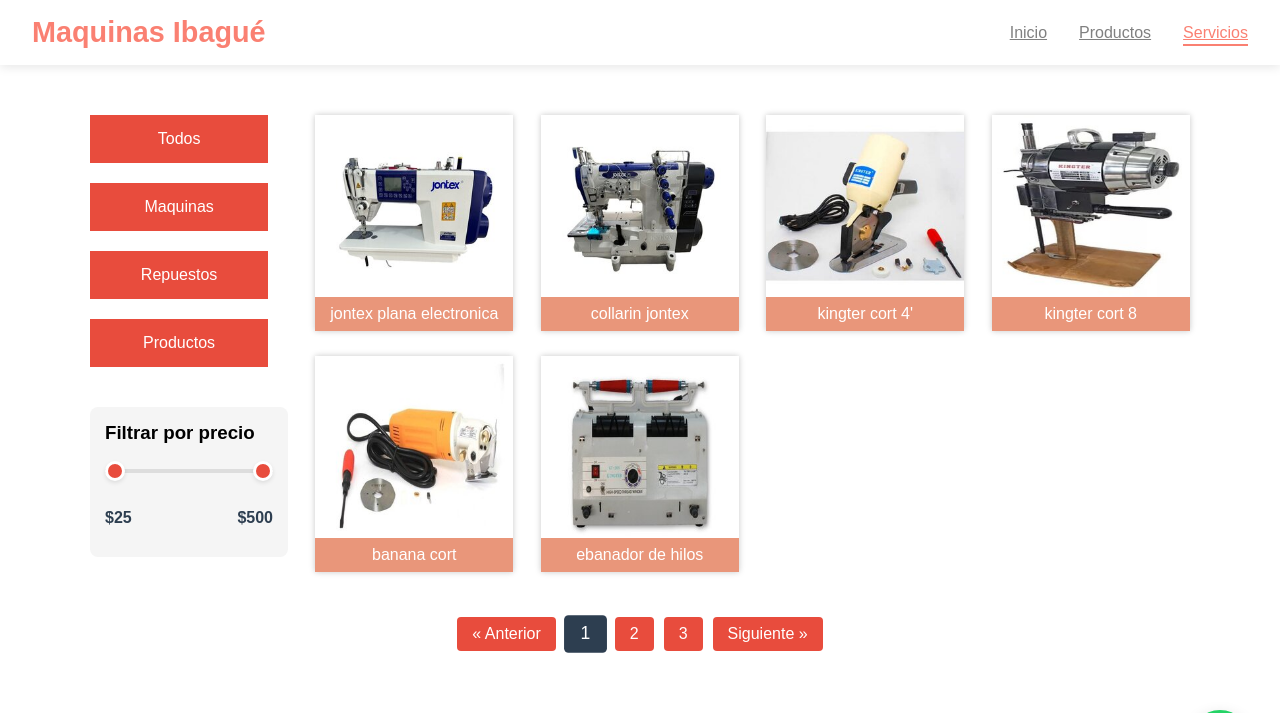
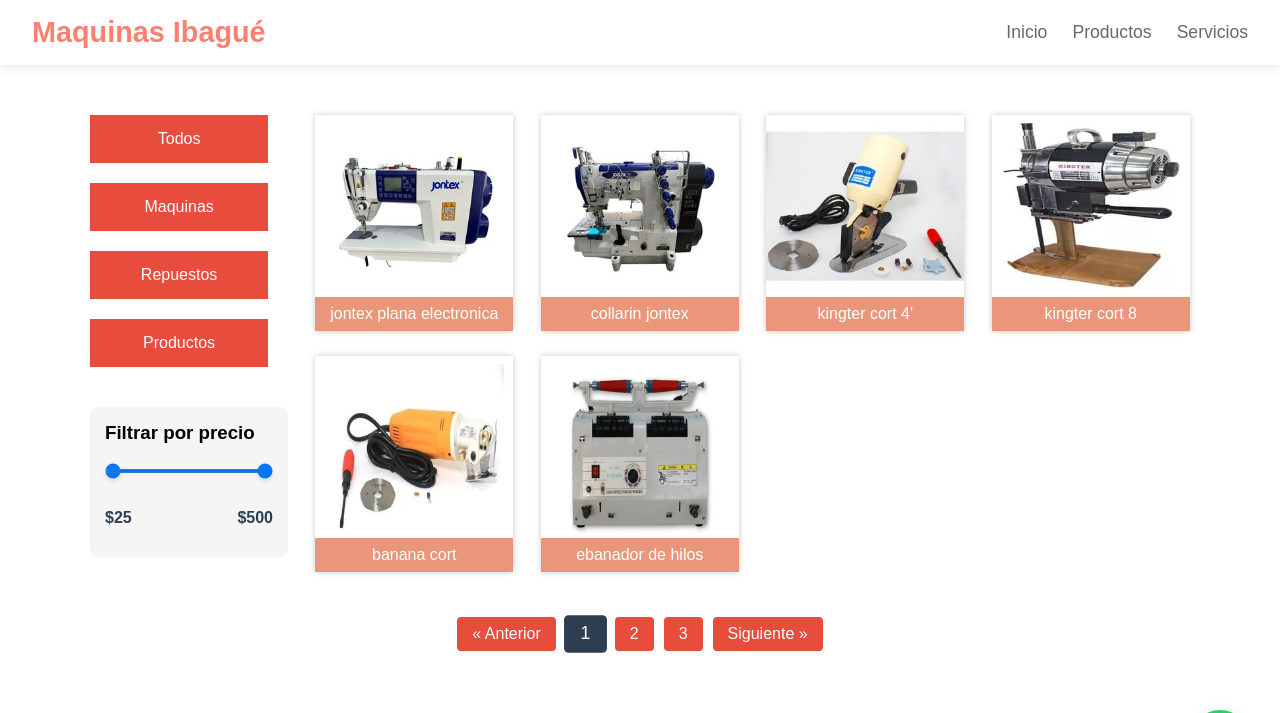
Before and after one commit to elierdev18/AESM, a PHP site: page /html/productos.html in a window 1280 px wide. Shown: the top 713 px of the page. Run offline with PHP 8.4, Linux system fonts and the light colour scheme.

Commit message:
arreglos productos

```diff
--- a/AESM-main/css/productos.css
+++ b/AESM-main/css/productos.css
@@ -38,35 +38,41 @@ body{
   font-weight: 700;
 }
 
-.navbar ul {
+nav ul {
   display: flex;
   list-style: none;
 }
 
-.navbar li {
-  margin-left: 2rem;
+nav ul li {
+  margin-left: 25px;
 }
 
-.navbar a {
-  color: var(--color-gray);
+nav ul li a {
+  text-decoration: none;
+  color: var(--color-gray-dark);
   font-weight: 500;
-  transition: color 0.3s;
+  font-size: 1.1rem;
+  transition: color 0.3s ease;
   position: relative;
-  padding-bottom: 5px;
 }
 
-.navbar a:hover, .navbar a.active {
+nav ul li a:hover {
   color: var(--color-salmon);
 }
 
-.navbar a.active::after {
+nav ul li a::after {
   content: '';
   position: absolute;
-  bottom: 0;
+  width: 0;
+  height: 2px;
+  bottom: -5px;
   left: 0;
+  background-color: var(--color-salmon);
+  transition: width 0.3s ease;
+}
+
+nav ul li a:hover::after {
   width: 100%;
-  height: 2px;
-  background-color: var(--color-salmon);
 }
 
 .wrap{
@@ -208,7 +214,7 @@ body{
 }
 
 .price-slider {
-  -webkit-appearance: none;
+  webkit-appearance: none;
   width: 100%;
   height: 4px;
   background: #ddd;
@@ -244,9 +250,6 @@ body{
   font-weight: bold;
 }
 
-#minPrice {
-  /* No necesitamos estilos especiales aquí */
-}
 
 footer {
   background-color: var(--color-gray-dark);
--- a/AESM-main/html/productos.html
+++ b/AESM-main/html/productos.html
@@ -148,3 +148,26 @@
   </footer>
 </body>
 </html>
+
+<!-- Script para animaciones -->
+<script>
+  document.addEventListener('DOMContentLoaded', function() {
+      const animateElements = document.querySelectorAll('.animate');
+
+      const observer = new IntersectionObserver((entries) => {
+          entries.forEach(entry => {
+              if (entry.isIntersecting) {
+                  entry.target.style.opacity = 1;
+                  entry.target.style.transform = 'translateY(0)';
+              }
+          });
+      });
+
+      animateElements.forEach(element => {
+          element.style.opacity = 0;
+          element.style.transform = 'translateY(20px)';
+          element.style.transition = 'opacity 0.6s ease, transform 0.6s ease';
+          observer.observe(element);
+      });
+  });
+</script>
```
